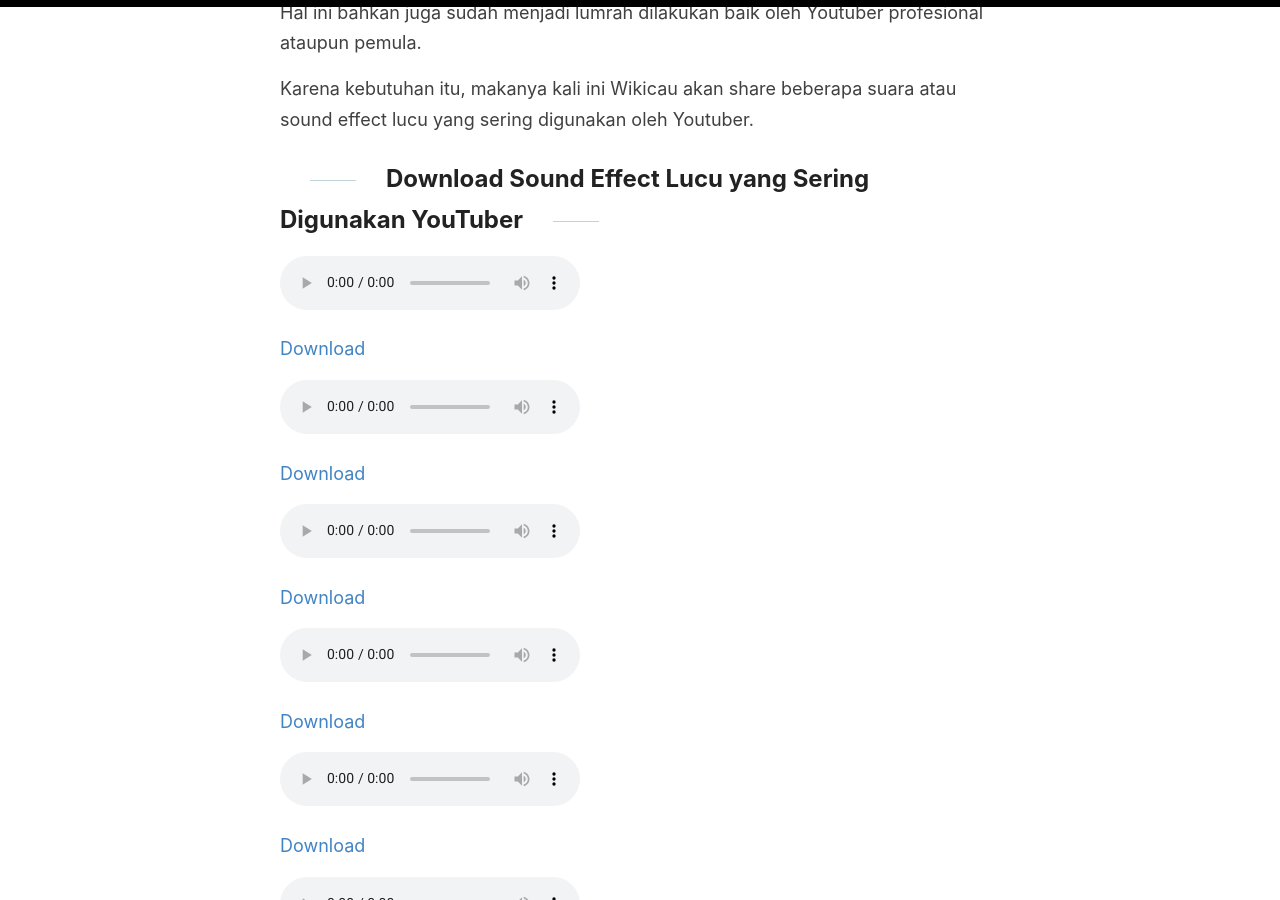
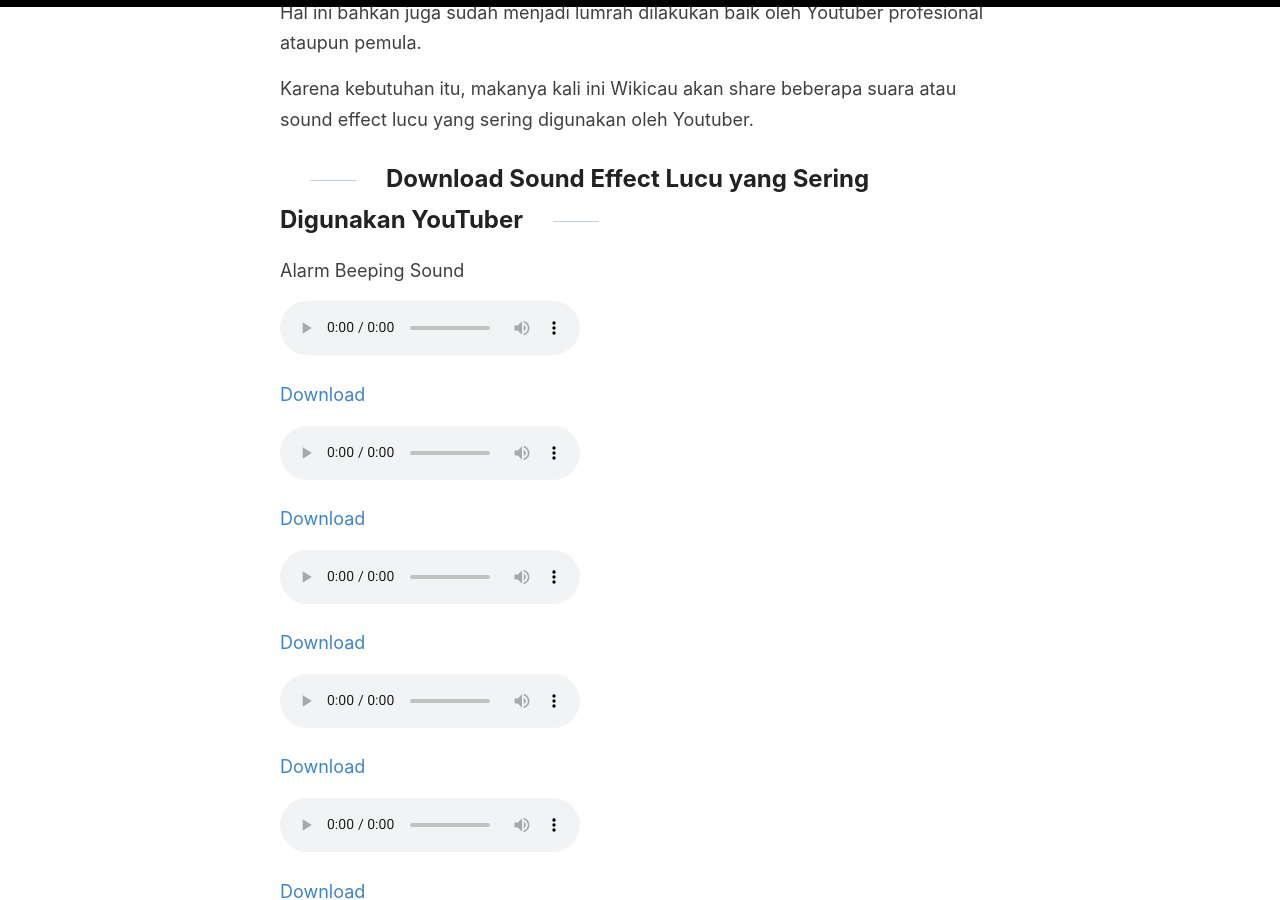
Before and after one commit to wikicau/wikicau.github.io, a Jekyll site: the page built from _posts/2019-02-8-download-sound-effect.md, in a window 1280 px wide and 900 px high, scrolled down 1036 px. Built offline with Jekyll 4.4.1, drawn with Linux system fonts in a browser that asks for light colours.

Commit message:
Update 2019-02-8-download-sound-effect.md

```diff
--- a/_posts/2019-02-8-download-sound-effect.md
+++ b/_posts/2019-02-8-download-sound-effect.md
@@ -22,6 +22,8 @@ Hal ini bahkan juga sudah menjadi lumrah dilakukan baik oleh Youtuber profesiona
 Karena kebutuhan itu, makanya kali ini Wikicau akan share beberapa suara atau sound effect lucu yang sering digunakan oleh Youtuber.
 
 ## Download Sound Effect Lucu yang Sering Digunakan YouTuber
+
+Alarm Beeping Sound
 
 {% include embed-audio.html src="https://gitlab.com/wikicau/wikicau/-/raw/master/suara/sound%20effect/Alarm-beeping-sound%20by%20Wikicau.com.mp3" %}
 [Download](https://bit.ly/2XoayPi)
```
